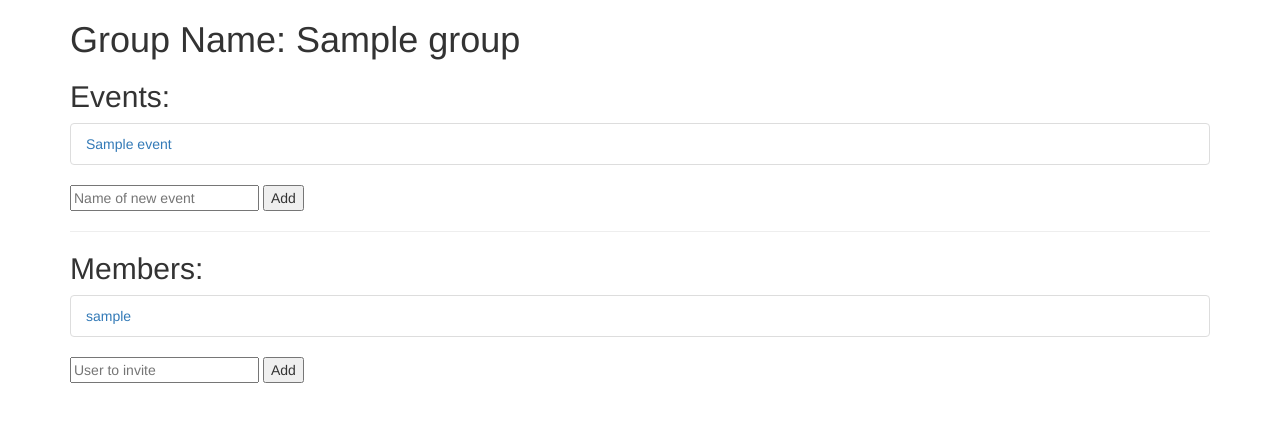
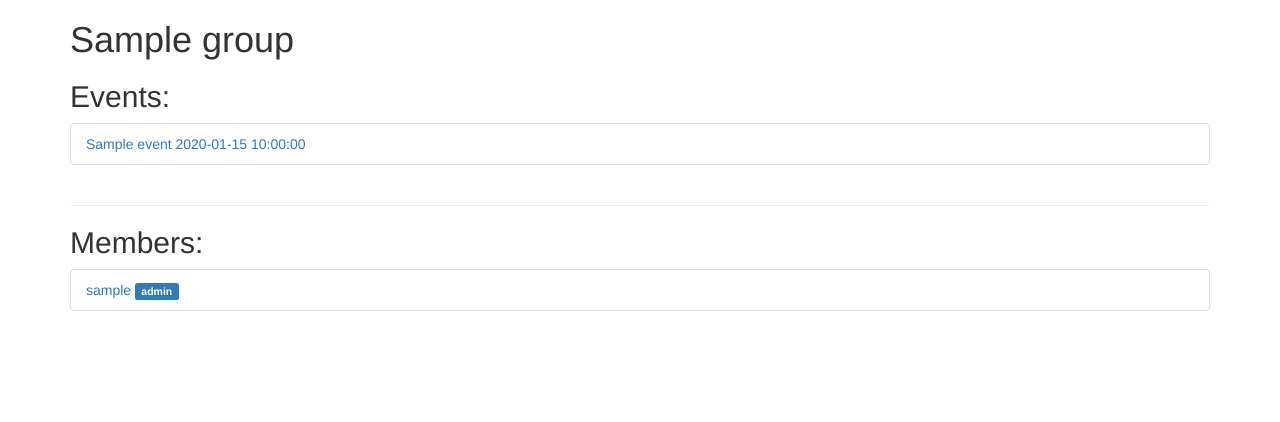
Before and after one commit to DesertAvalanche/DesertAvalanche, a Flask app: template templates/group.html in a window 1280 px wide. Shown: the part 72-494 px from the top of the page. Run offline with Flask 2, Linux system fonts and the light colour scheme; the template is opened without the code that fills it: values that come from a table or form of the project are taken from there, others are empty; tables that the repository leaves empty hold one stand-in row (values such as "Sample post"); some libraries are stand-ins or nearby versions.

Commit message:
add administrator management

```diff
--- a/forms.py
+++ b/forms.py
@@ -1,5 +1,5 @@
 from flask_wtf import Form
-from wtforms import StringField, PasswordField
+from wtforms import StringField, PasswordField, DateTimeField
 from wtforms.validators import DataRequired
 
 class SignupForm(Form):
@@ -17,6 +17,7 @@ class MakeGroupForm(Form):
 
 class MakeEventForm(Form):
     eventname = StringField("eventname",validators=[DataRequired()])
+    location = StringField("location",validators=[DataRequired()])
 
 class AddUserForm(Form):
     username = StringField("username",validators=[DataRequired()])
--- a/server.py
+++ b/server.py
@@ -120,6 +120,18 @@ def event(index):
     return render_template("event.html",event=event,form=form,form2=form2)
 
 @login_required
+@app.route("/setadmin",methods=["GET"])
+def setadmin():
+    group = app_model.Group.query.filter_by(id=request.args["group"]).first()
+    user = app_model.User.query.filter_by(id=request.args["user"]).first()
+    admin = current_user.get_membership(group)
+    if user != None and group != None and admin != None and admin.is_admin :
+        membership = user.get_membership(group)
+        membership.is_admin = request.args["is_admin"] == "true"
+        app_db.session.commit()
+    return redirect("/group/{}".format(request.args["group"]))
+
+@login_required
 @app.route("/mygroups",methods=["GET"])
 def mygroups():
     form = MakeGroupForm()
@@ -132,6 +144,7 @@ def addgroup():
     if form.validate_on_submit():
         group = app_model.Group(request.form["groupname"])
         membership = app_model.Membership(current_user,group)
+        membership.is_admin = True
         app_db.session.add(membership)
         app_db.session.add(group)
         print(membership.user)
@@ -157,7 +170,7 @@ def addevent(groupIndex):
     form = MakeEventForm()
     if form.validate_on_submit():
         group = app_model.Group.query.filter_by(id=groupIndex).first()
-        event = app_model.Event(request.form["eventname"])
+        event = app_model.Event(request.form["eventname"],request.form["location"])
         event.group = group;
         # membership = app_model.Membership(current_user,group)
         # app_db.session.add(membership)
--- a/templates/group.html
+++ b/templates/group.html
@@ -1,32 +1,49 @@
 {% extends "base.html" %}
 {% block content %}
-<h1>Group Name: {{ group.name }}</h1>
+<h1>{{ group.name }}</h1>
+    {% if current_user.get_membership(group).is_admin %}
+        <span class="label label-primary">administrator</span>
+    {% endif %}
 <h2>Events:</h2>
 <div class="dropdown theme-dropdown clearfix">
     <!-- http://getbootstrap.com/components/#list-group -->
     <ul class="list-group">
         {% for e in group.events %}
-            <li class="list-group-item"><a href="/event/{{ e.id }}">{{ e.name }}</a></li>
+        <li class="list-group-item"><a href="/event/{{ e.id }}">{{ e.name }} {{ e.time }}</a></li>
         {% endfor %}
     </ul>
 </div>
+{% if current_user.get_membership(group).is_admin %}
 <form action="/addevent/{{group.id}}" method="POST">
     {{ form.csrf_token }}
     {{ form.eventname(size=20,placeholder="Name of new event") }}
+    {{ form.location(size=20,placeholder="Event Location") }}
     <button type="submit">Add</button>
 </form>
+{% endif %}
 <hr />
 <h2>Members:</h2>
 <div class="dropdown theme-dropdown clearfix">
     <!-- http://getbootstrap.com/components/#list-group -->
     <ul class="list-group">
         {% for m in group.memberships %}
-            <li class="list-group-item"><a href="#">{{ m.user.username }}</a></li>
+            <li class="list-group-item">
+                <a href="#">{{ m.user.username }}</a>
+                {% if m.is_admin %}
+                <span class="label label-primary">admin</span>
+                {% endif %}
+                {% if not m.is_admin and current_user.get_membership(group).is_admin %}
+                <a class="label label-default" href="/setadmin?user={{ m.user.id }}&group={{ group.id }}&is_admin=true">make admin</a>
+                {% endif %}
+            </li>
         {% endfor %}
     </ul>
 </div>
+{% if current_user.get_membership(group).is_admin %}
 <form action="/adduser/{{group.id}}" method="POST">
     {{ form2.csrf_token }}
     {{ form2.username(size=20,placeholder="User to invite") }}
     <button type="submit">Add</button>
+</form>
+{% endif %}
 {% endblock %}
```
Also changed, not shown: model.py (+9 -2 lines).
